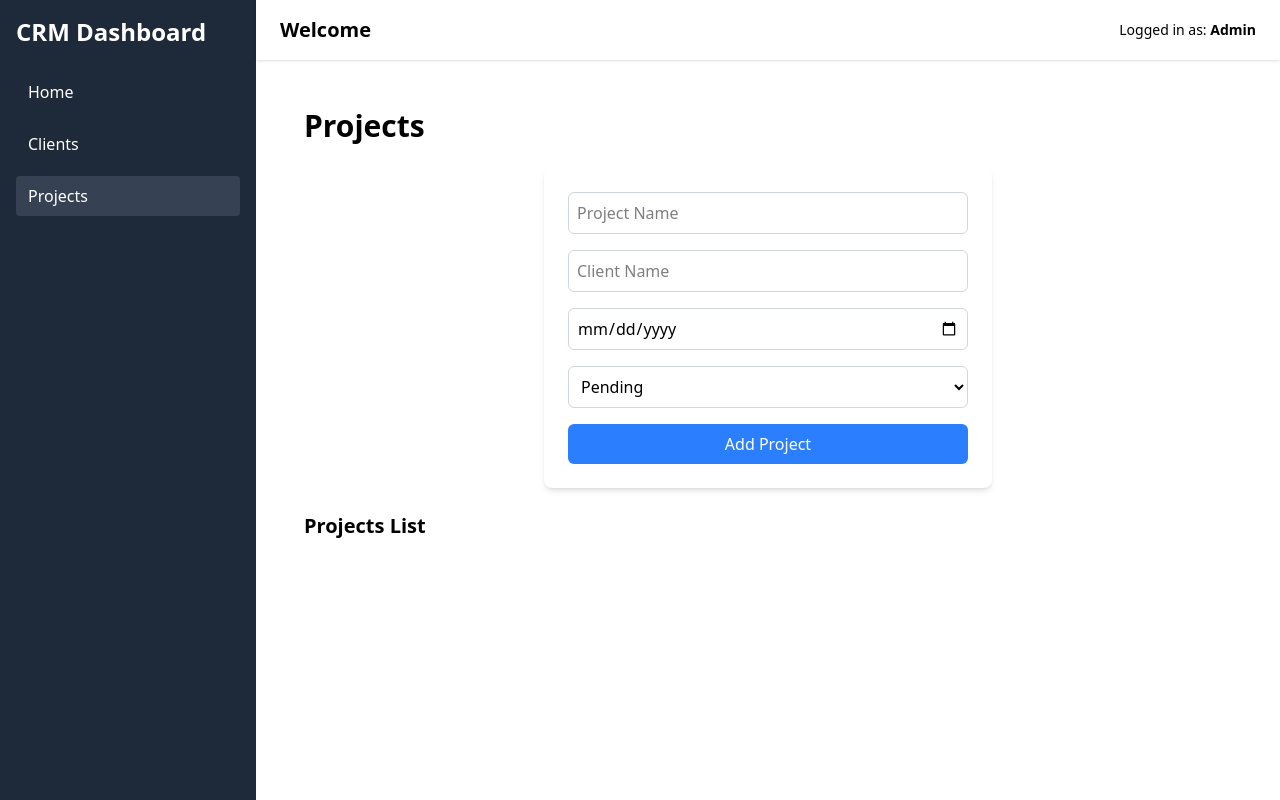
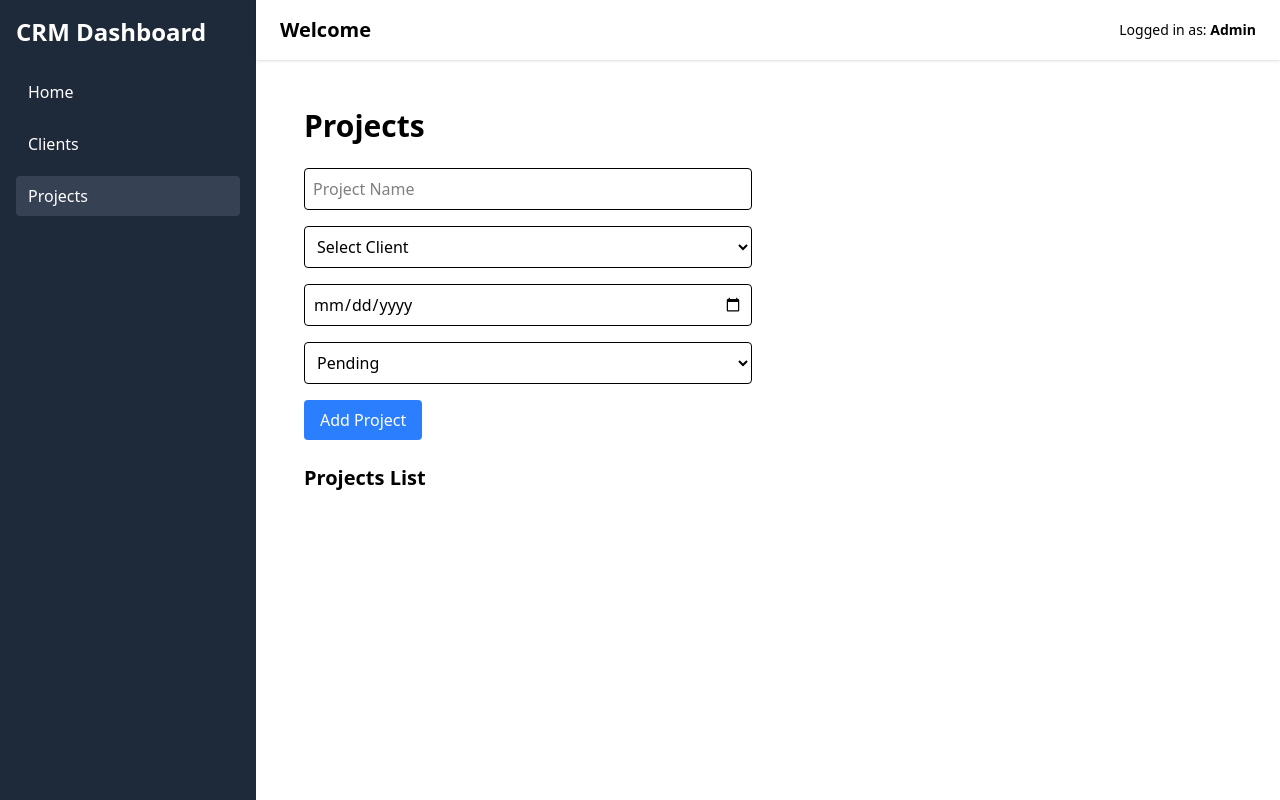
Before and after one commit to rahul-pal-mastizone/crm-dashboard, a React (Vite) app: page /projects in a window 1280 px wide. Built offline with nearby package versions, Linux system fonts and the light colour scheme.

Commit message:
Refactor ProjectForm to use client dropdown and integrate with Projects component

```diff
--- a/src/components/ProjectForm.jsx
+++ b/src/components/ProjectForm.jsx
@@ -1,75 +1,45 @@
 import React, { useState } from 'react';
-import axios from 'axios';
 
-const ProjectForm = () => {
+const ProjectForm = ({ onAddProject, clients }) => {
   const [projectName, setProjectName] = useState('');
   const [clientName, setClientName] = useState('');
   const [startDate, setStartDate] = useState('');
   const [status, setStatus] = useState('Pending');
 
-  const handleSubmit = async (e) => {
+  const handleSubmit = (e) => {
     e.preventDefault();
-
     if (!projectName || !clientName || !startDate) {
       alert('All fields are required!');
       return;
     }
-
-    const newProject = {
-      projectName,
-      clientName,
-      startDate,
-      status,
-    };
-
-    try {
-      await axios.post('http://localhost:5000/api/projects', newProject);
-      alert('Project added successfully');
-      // Clear form
-      setProjectName('');
-      setClientName('');
-      setStartDate('');
-      setStatus('Pending');
-    } catch (error) {
-      console.error('Error adding project:', error);
-      alert('Failed to add project');
-    }
+    const newProject = { projectName, clientName, startDate, status };
+    onAddProject(newProject);
+    setProjectName('');
+    setClientName('');
+    setStartDate('');
+    setStatus('Pending');
   };
 
   return (
-    <form onSubmit={handleSubmit} className="space-y-4 p-6 bg-white shadow-md rounded-lg w-full max-w-md mx-auto">
-      <input
-        type="text"
-        placeholder="Project Name"
-        value={projectName}
-        onChange={(e) => setProjectName(e.target.value)}
-        className="p-2 border border-gray-300 rounded-md w-full"
-      />
-      <input
-        type="text"
-        placeholder="Client Name"
-        value={clientName}
-        onChange={(e) => setClientName(e.target.value)}
-        className="p-2 border border-gray-300 rounded-md w-full"
-      />
-      <input
-        type="date"
-        value={startDate}
-        onChange={(e) => setStartDate(e.target.value)}
-        className="p-2 border border-gray-300 rounded-md w-full"
-      />
-      <select
-        value={status}
-        onChange={(e) => setStatus(e.target.value)}
-        className="p-2 border border-gray-300 rounded-md w-full"
-      >
-        <option value="Pending">Pending</option>
-        <option value="In Progress">In Progress</option>
-        <option value="Completed">Completed</option>
+    <form onSubmit={handleSubmit} className="space-y-4 max-w-md">
+      <input type="text" placeholder="Project Name" value={projectName} onChange={(e) => setProjectName(e.target.value)} className="w-full border p-2 rounded" required />
+
+      <select value={clientName} onChange={(e) => setClientName(e.target.value)} className="w-full border p-2 rounded" required>
+        <option value="">Select Client</option>
+        {clients.map(client => (
+          <option key={client.id} value={client.name}>{client.name}</option>
+        ))}
       </select>
-      <button type="submit" className="w-full p-2 bg-blue-500 text-white rounded-md hover:bg-blue-600 focus:outline-none">
-        Add Project
-      </button>
+
+      <input type="date" value={startDate} onChange={(e) => setStartDate(e.target.value)} className="w-full border p-2 rounded" required />
+
+      <select value={status} onChange={(e) => setStatus(e.target.value)} className="w-full border p-2 rounded">
+        <option>Pending</option>
+        <option>In Progress</option>
+        <option>Completed</option>
+      </select>
+
+      <button type="submit" className="bg-blue-500 text-white px-4 py-2 rounded">Add Project</button>
     </form>
   );
 };
```
